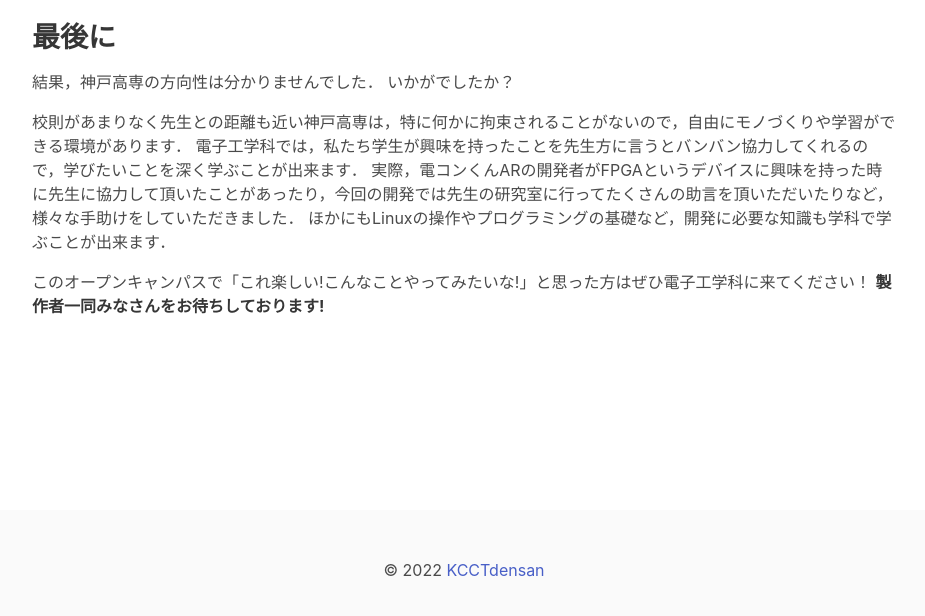
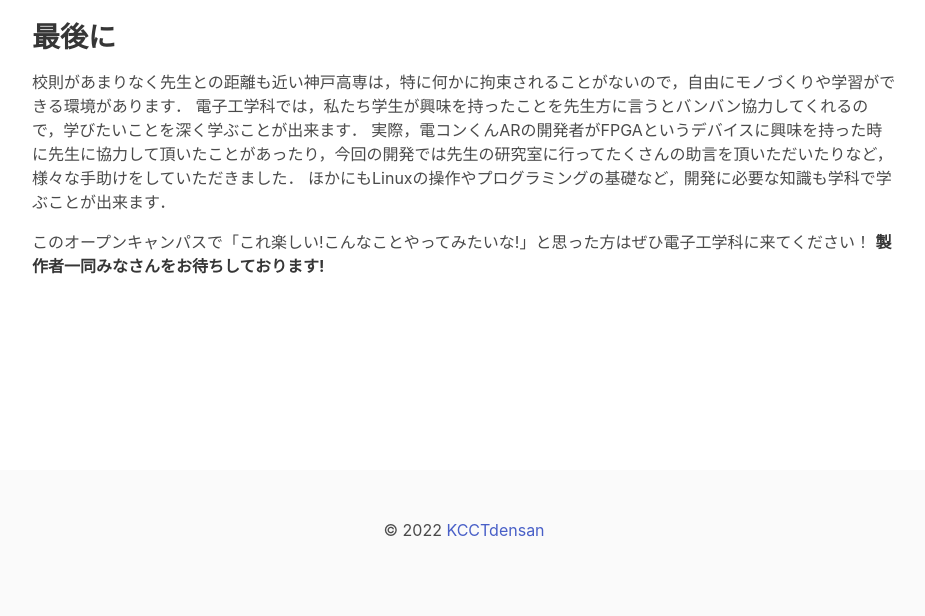
Before and after one commit to KCCTdensan/denshi-ocan, a website: page pub/about/index.html in a window 1280 px wide. Shown: the part 2306-2922 px from the top of the page, without its empty margins (176-1101 px from the left). Drawn offline with Linux system fonts and the light colour scheme.

Commit message:
結果は分かりませんでした削除

```diff
--- a/pub/about/index.html
+++ b/pub/about/index.html
@@ -93,10 +93,6 @@ UNDER CONSTRUCTION
 
 <h2>最後に</h2>
 <p>
-結果，神戸高専の方向性は分かりませんでした．
-いかがでしたか？
-</p>
-<p>
 校則があまりなく先生との距離も近い神戸高専は，特に何かに拘束されることがないので，自由にモノづくりや学習ができる環境があります．
 電子工学科では，私たち学生が興味を持ったことを先生方に言うとバンバン協力してくれるので，学びたいことを深く学ぶことが出来ます．
 実際，電コンくんARの開発者がFPGAというデバイスに興味を持った時に先生に協力して頂いたことがあったり，今回の開発では先生の研究室に行ってたくさんの助言を頂いただいたりなど，様々な手助けをしていただきました．
```
